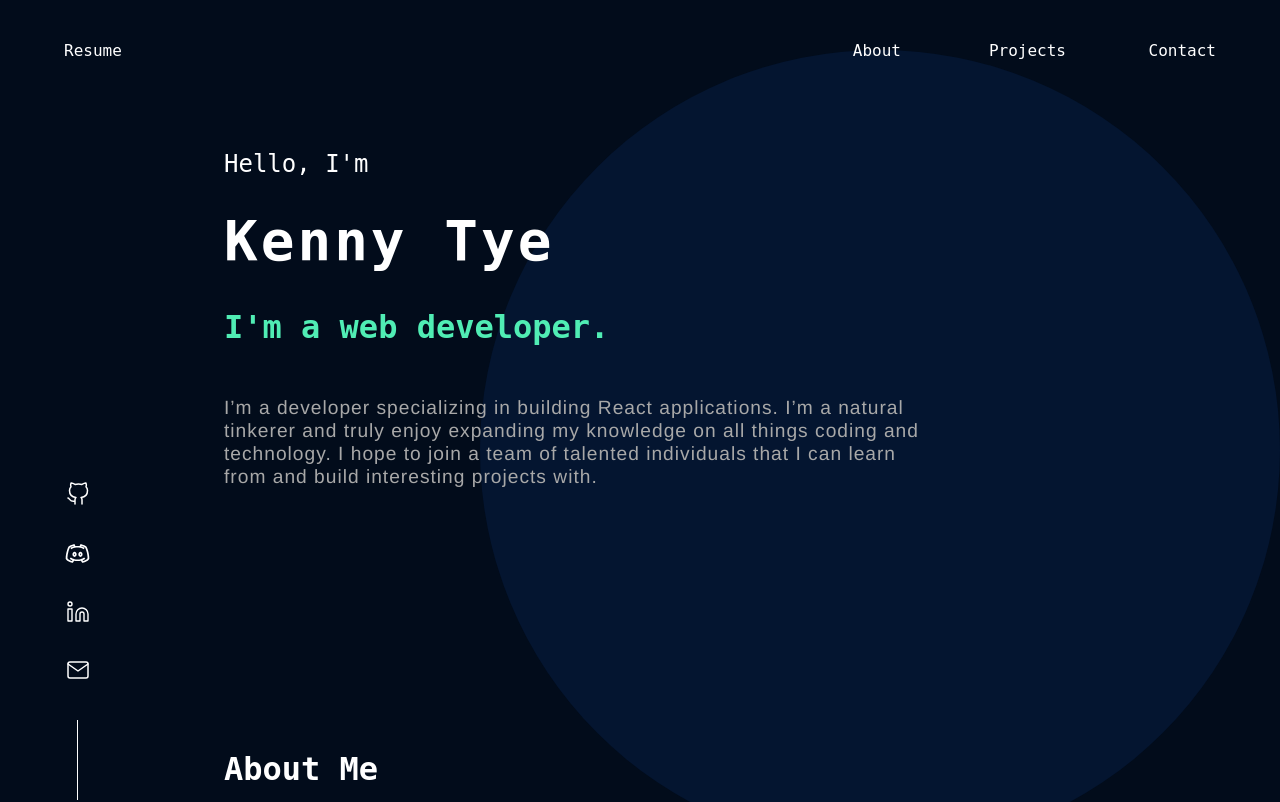
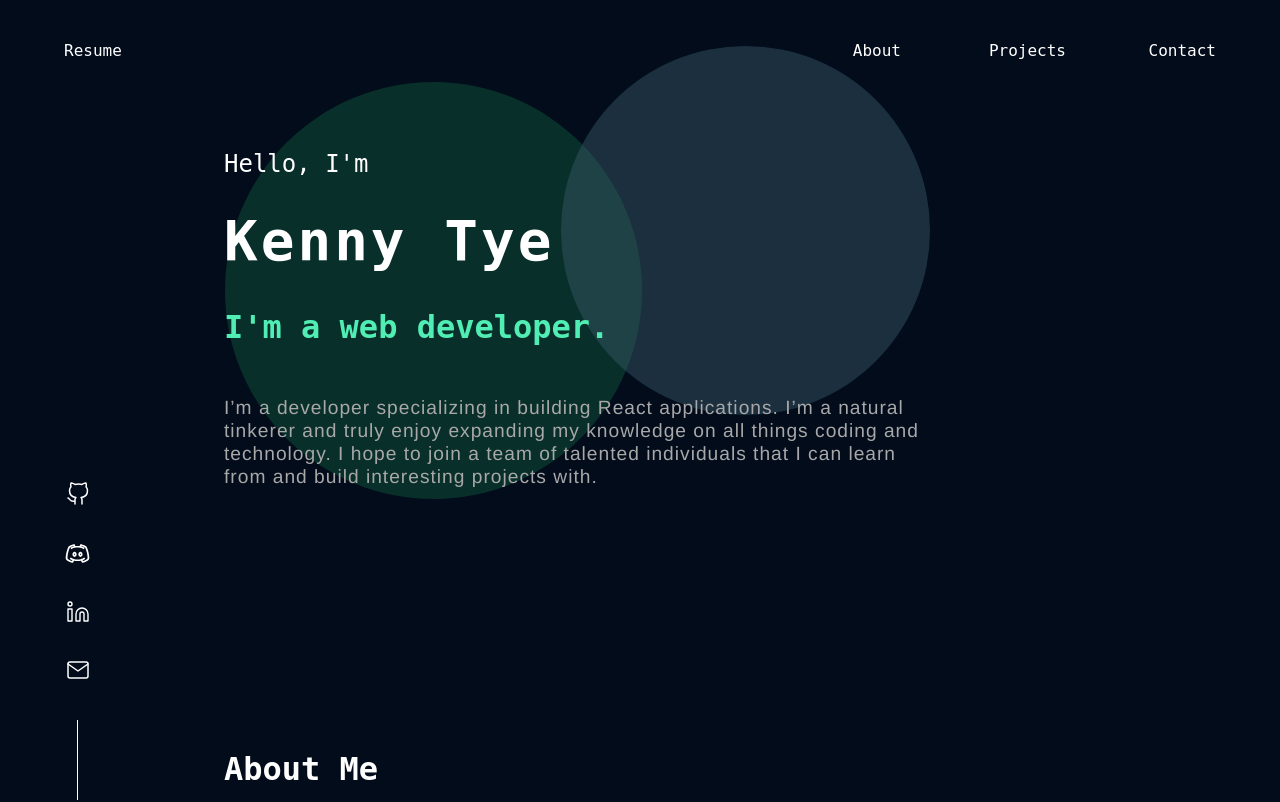
Before and after one commit to kennynumbertwo/portfolio, a Next.js app: page / in a window 1280 px wide. Shown: the top 802 px of the page. Built offline with nearby package versions, Linux system fonts and the light colour scheme.

Commit message:
added orbs that automatically fill the page and move around the screen

```diff
--- a/components/AboutMe.tsx
+++ b/components/AboutMe.tsx
@@ -6,7 +6,9 @@ import SkillsList from '../components/SkillsList';
 function AboutMe(): JSX.Element {
   return (
     <>
-      <h2 className={styles.header}>About Me</h2>
+      <h2 className={styles.header} id="aboutMe">
+        About Me
+      </h2>
       <section className={styles.container}>
         <div className={styles.leftSection}>
           <div className={styles.textWrapper}>
--- a/components/Navbar.tsx
+++ b/components/Navbar.tsx
@@ -70,7 +70,7 @@ function Navbar({ navItemLeft, navItemsRight, isMobile }: NavbarProps) {
         <a className={styles.resumeText}>{navItemLeft}</a>
       </div>
       <div className={styles.linksWrapper}>
-        <a className={`${styles.navItem} ${styles.about}`}>
+        <a href="#aboutMe" className={`${styles.navItem} ${styles.about}`}>
           {navItemsRight.itemOne}
         </a>
         <a className={styles.navItem}>{navItemsRight.itemTwo}</a>
--- /dev/null
+++ b/components/Orb.tsx
@@ -0,0 +1,132 @@
+import { useState, useEffect } from 'react';
+
+const orbColors = [
+  'rgba(4, 21, 48, 0.8)',
+  'rgba(55, 88, 102, 0.53)',
+  'rgba(55, 59, 102, 0.53)',
+  'rgba(16, 80, 58, 0.53)',
+  'rgba(154, 72, 43, 0.30)',
+];
+
+function Orb() {
+  const [scroll, setScroll] = useState<number>(0);
+  const [orbPosX, setOrbPosX] = useState<number>(0);
+  const [orbPosY, setOrbPosY] = useState<number>(0);
+  const [orbSize, setOrbSize] = useState<number>(0);
+  const [orbGrowth, setOrbGrowth] = useState<number>(0);
+  const [orbColor, setOrbColor] = useState<string>('');
+  const [orbSpeedHor, setOrbSpeedHor] = useState<number>(0);
+  const [orbSpeedVert, setOrbSpeedVert] = useState<number>(0);
+  const [isInitialized, setIsInitialized] = useState<boolean>(false);
+  const [timer, setTimer] = useState<number>(0);
+
+  useEffect(() => {
+    initializeOrb();
+    setIsInitialized(true);
+  }, []);
+
+  useEffect(() => {
+    if (isInitialized) {
+      let x = orbPosX + orbSpeedHor / 10;
+      let y = orbPosY + orbSpeedVert / 10;
+      let g = orbSize + orbGrowth / 10;
+      setOrbPosX(x);
+      setOrbPosY(y);
+      setOrbSize(g);
+      setTimeout(() => {
+        setTimer(timer + 0.1);
+      }, 10);
+    }
+  }, [isInitialized, timer]);
+
+  useEffect(() => {
+    if (isInitialized) window.addEventListener('scroll', handleScroll);
+  }, [isInitialized]);
+
+  useEffect(() => {
+    if (isInitialized) {
+      let x = orbPosX + orbSpeedHor;
+      let y = orbPosY + orbSpeedVert;
+      let g = orbSize + orbGrowth;
+      setOrbPosX(x);
+      setOrbPosY(y);
+      setOrbSize(g);
+    }
+  }, [scroll]);
+
+  const handleScroll = () => {
+    setScroll(window.scrollY);
+  };
+
+  const initializeOrb = () => {
+    let x = Math.floor(Math.random() * 2000) - 500;
+    let y = Math.floor(Math.random() * 500);
+    let speedX = getSpeed();
+    let speedY = getSpeed();
+    let growth = getGrowth();
+    let size = getSize();
+    let color = getColor();
+    setOrbPosX(x);
+    setOrbPosY(y);
+    setOrbSize(size);
+    setOrbColor(color);
+    setOrbSpeedHor(speedX);
+    setOrbSpeedVert(speedY);
+    setOrbGrowth(growth);
+  };
+
+  const orbTimer = () => {
+    let x = orbPosX + orbSpeedHor;
+    let y = orbPosY + orbSpeedVert;
+    let g = orbSize + orbGrowth;
+    setOrbPosX(x);
+    setOrbPosY(y);
+    setOrbSize(g);
+  };
+
+  const getSpeed = () => {
+    let speed = Math.random() * 10;
+    let direction = Math.floor(Math.random() * 10);
+    if (direction >= 5) {
+      return speed;
+    }
+    return -speed;
+  };
+
+  const getGrowth = () => {
+    let rate = Math.random() * 2;
+    let direction = Math.floor(Math.random() * 10);
+    if (direction >= 5) {
+      return rate;
+    }
+    return -rate;
+  };
+
+  const getSize = () => {
+    let size = Math.floor(Math.random() * 500);
+    if (size < 200) {
+      size = size + 300;
+    }
+    return size;
+  };
+
+  const getColor = () => {
+    let colorIndex = Math.floor(Math.random() * orbColors.length);
+    return orbColors[colorIndex];
+  };
+
+  return (
+    <div
+      className="orb"
+      style={{
+        left: orbPosX,
+        top: orbPosY,
+        height: orbSize,
+        width: `${orbSize}px`,
+        backgroundColor: orbColor,
+      }}
+    />
+  );
+}
+
+export default Orb;
--- /dev/null
+++ b/components/OrbsContainer.tsx
@@ -0,0 +1,54 @@
+import styles from '../styles/OrbsContainer.module.css';
+import { useEffect, useState } from 'react';
+import Orb from './Orb';
+
+function OrbsContainer() {
+  const [orbs, setOrbs] = useState<string[]>([]);
+  const [userOrbs, setUserOrbs] = useState<string[]>([]);
+  const [orbCount, setOrbCount] = useState<number>(1);
+  const [orbCountUser, setOrbCountUser] = useState<number>(1);
+  const [orbTimer, setOrbTimer] = useState<number>(2000);
+
+  useEffect(() => {
+    if (orbs.length >= 2) {
+      setOrbTimer(4000);
+      setOrbs([...orbs, `orb${orbCount}`]);
+    }
+    if (orbs.length > 10) {
+      let orbsCopy = [...orbs];
+      let updatedOrbs = orbsCopy.slice(1);
+      setOrbs(updatedOrbs);
+    } else {
+      setOrbs([...orbs, `orb${orbCount}`]);
+    }
+    setTimeout(() => {
+      setOrbCount(orbCount + 1);
+    }, orbTimer);
+  }, [orbCount]);
+
+  const handleAddOrbClick = () => {
+    if (userOrbs.length > 10) {
+      let userOrbsCopy = [...userOrbs];
+      let updatedUserOrbs = userOrbsCopy.slice(1);
+      let newUserOrbs = [...updatedUserOrbs, `userOrb${orbCountUser}`];
+      setUserOrbs(newUserOrbs);
+      setOrbCountUser(orbCountUser + 1);
+    } else {
+      let newUserOrbs = [...userOrbs, `userOrb${orbCountUser}`];
+      setUserOrbs(newUserOrbs);
+      setOrbCountUser(orbCountUser + 1);
+    }
+  };
+  return (
+    <div className={styles.container}>
+      {orbs.map((orb) => (
+        <Orb key={orb} />
+      ))}
+      {userOrbs.map((orb) => (
+        <Orb key={orb} />
+      ))}
+    </div>
+  );
+}
+
+export default OrbsContainer;
--- a/pages/index.tsx
+++ b/pages/index.tsx
@@ -9,10 +9,11 @@ import Navbar from '../components/Navbar';
 import styles from '../styles/Home.module.css';
 import Contact from '../components/Contact';
 import Projects from '../components/Projects';
+import OrbsContainer from '../components/OrbsContainer';
 
 const Home: NextPage = () => {
   const [isMobile, setIsMobile] = useState(false);
-  const [orbPos, setOrbPos] = useState(0);
+
   // Listen for the window size
   useEffect(() => {
     if (window.innerWidth <= 576) {
@@ -29,18 +30,13 @@ const Home: NextPage = () => {
     window.addEventListener('resize', handleMobileResize);
   }, [isMobile]);
 
-  useEffect(() => {
-    function handleScroll() {
-      setOrbPos(window.scrollY * 0.33);
-    }
-    window.addEventListener('scroll', handleScroll);
-  });
   return (
     <div className={styles.main}>
       <Head>
         <title>Kenny Tye</title>
         <meta name="description" content="Generated by create next app" />
       </Head>
+      <OrbsContainer />
       <Navbar
         navItemLeft="Resume"
         navItemsRight={{
@@ -50,7 +46,6 @@ const Home: NextPage = () => {
         }}
         isMobile={isMobile}
       />
-      <div className="bgOvalOne" style={{ right: orbPos }} />
       <Introduction />
       <AboutMe />
       <Projects />
--- a/styles/AboutMe.module.css
+++ b/styles/AboutMe.module.css
@@ -40,7 +40,11 @@
   height: 500px;
 }
 .image {
-  box-shadow: 3px 3px 4px 5px rgba(0, 0, 0, 0.5);
+  opacity: 0.7;
+  transition: 300ms ease-in-out;
+}
+.image:hover {
+  opacity: 0.9;
 }
 .skillsListWrapper {
   width: 100%;
--- /dev/null
+++ b/styles/OrbsContainer.module.css
@@ -0,0 +1,5 @@
+.container {
+  width: 100vw;
+  height: 100vh;
+  position: absolute;
+}
--- a/styles/globals.css
+++ b/styles/globals.css
@@ -6,6 +6,7 @@ html {
     Menlo, Consolas, monospace;
   background-color: rgb(2, 12, 27);
   color: white;
+  scroll-behavior: smooth;
 }
 *,
 *:before,
@@ -69,7 +70,7 @@ button {
   /* BACKGROUND COLORS */
   --background-primary: rgb(2, 12, 27);
   --background-circle-right: rgb(4, 21, 48);
-  --background-circle-left: rgba(55, 88, 102, 0.53);
+  --background-circle-left: rgba(154, 72, 43, 0.53);
   --background-projects-body: rgba(80, 237, 180, 0.37);
   --background-projects-selected: rgba(80, 237, 180, 0.1);
   --background-projects-text: rgb(18, 57, 58);
@@ -94,12 +95,17 @@ button {
   --max-lg: 1200px;
 }
 
-.bgOvalOne {
-  height: 800px;
-  width: 800px;
-  background-color: var(--background-circle-right);
+.orb {
   border-radius: 50%;
   position: fixed;
   z-index: -1;
-  top: 50px;
+  animation: 2500ms ease-in-out orbIn;
 }
+@keyframes orbIn {
+  0% {
+    opacity: 0;
+  }
+  100% {
+    opacity: 1;
+  }
+}
```
